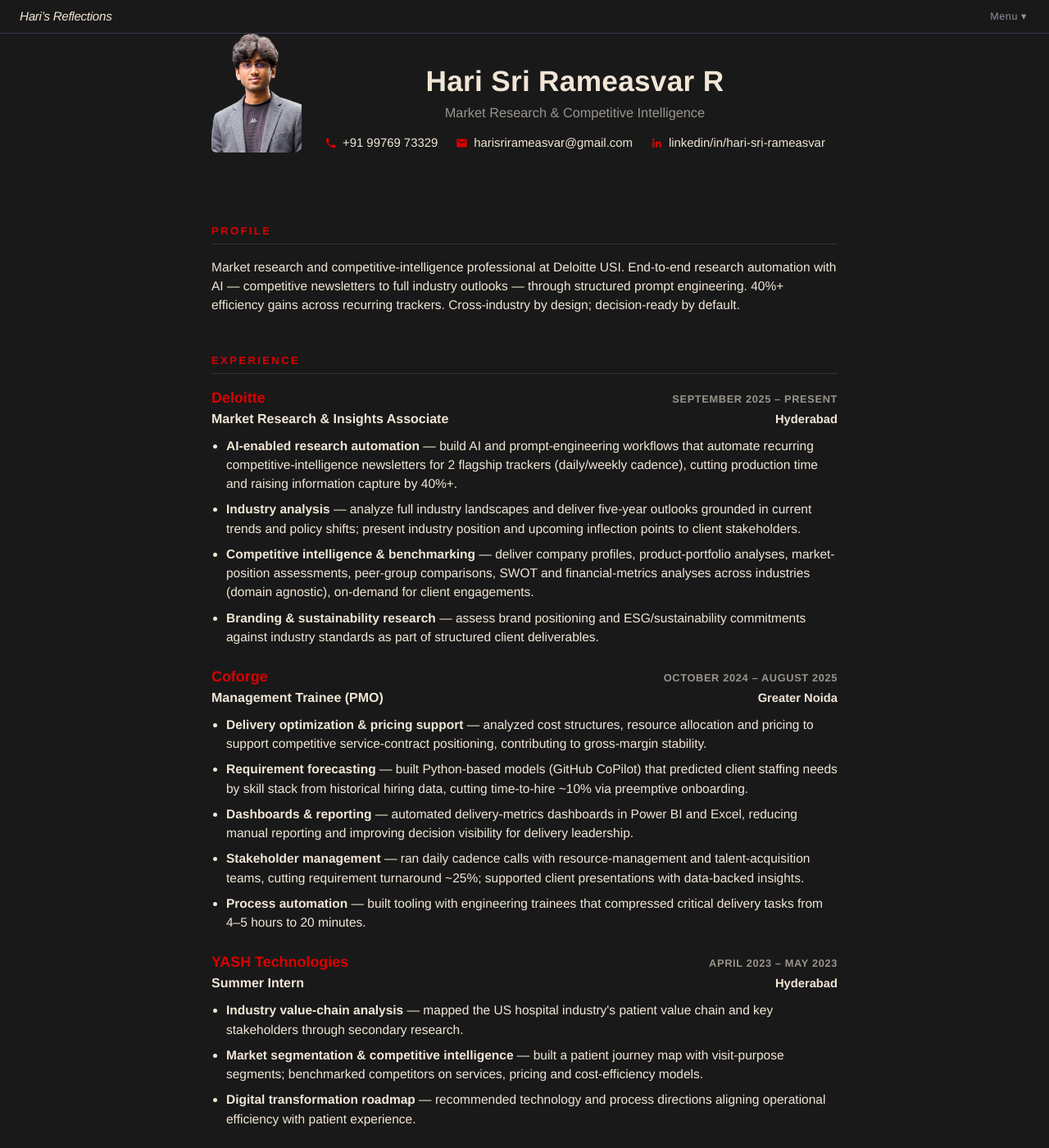
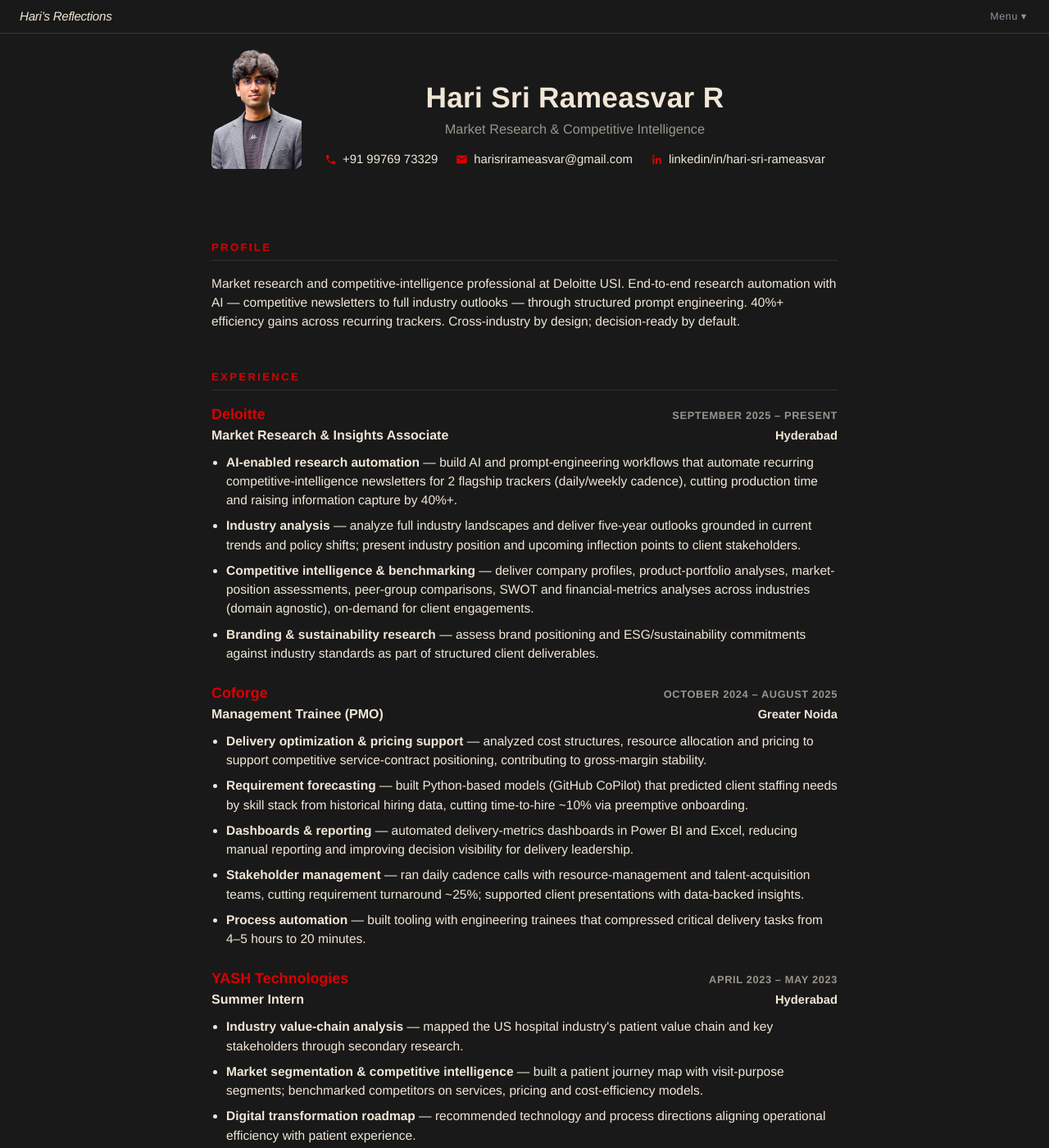
Before and after one commit to h-refs/h-refs.github.io, a Jekyll site: the page resume/index.html, which Jekyll copies as it is, in a window 1280 px wide and 1400 px high. Shown: the whole window at 82% size. Built offline with Jekyll 4.4.1, drawn with Linux system fonts in a browser that asks for light colours.

Commit message:
Resume: header block down 20px

```diff
--- a/resume/index.html
+++ b/resume/index.html
@@ -18,7 +18,7 @@
   body{
     background:var(--dark); color:var(--cream);
     font:15.5px/1.5 "Helvetica Neue", Helvetica, Arial, sans-serif;
-    max-width:820px; margin:0 auto; padding:40px 28px 80px;
+    max-width:820px; margin:0 auto; padding:60px 28px 80px;
   }
   a{color:var(--cream); text-decoration:none;}
   main a{border-bottom:1px solid var(--red);}
```
